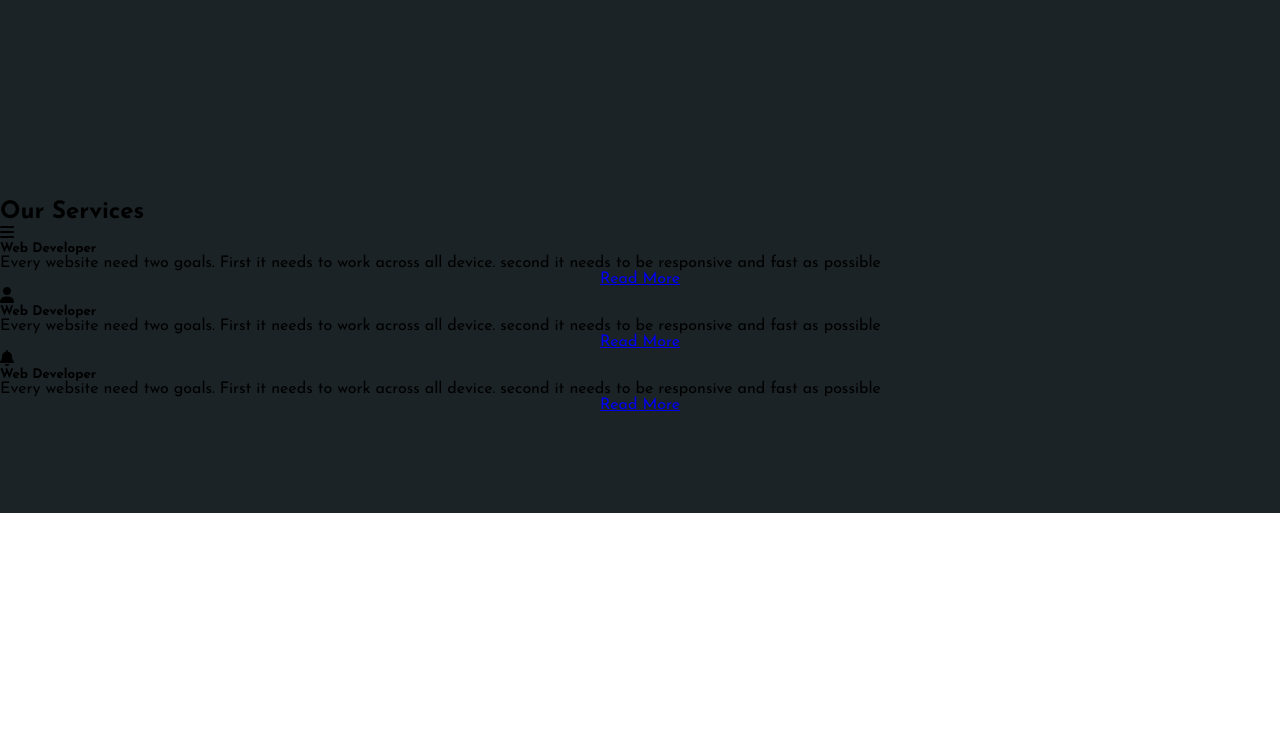
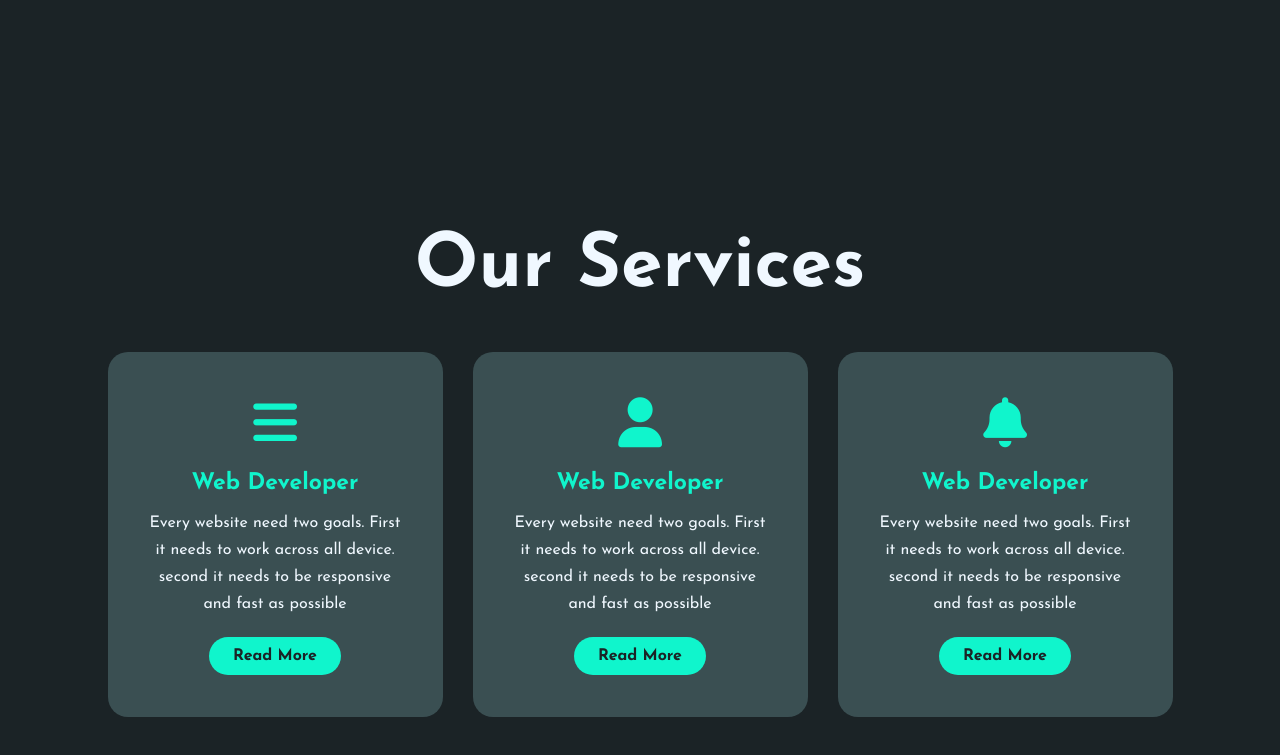
Before and after one commit to aryaintrn/porto, a plain HTML site: page index.html in a window 1280 px wide. Shown: the part 1512-2267 px from the top of the page. Before the commit the page ends 2025 px from the top, so only its background shows below. Drawn offline with Linux system fonts and the light colour scheme.

Commit message:
Update style.css

```diff
--- a/css/style.css
+++ b/css/style.css
@@ -192,4 +192,70 @@ button:hover{
     width: 100%;
     padding: 100px 0;
 }
+
+.title h2{
+    color: aliceblue;
+    font-size: 75px;
+    width: 1130px;
+    margin: 30px auto;
+    text-align: center;
+}
+
+.box{
+    display: flex;
+    justify-content: center;
+    align-items: center;
+    min-height: 400px;
+}
+
+.card{
+    height: 365px;
+    width: 335px;
+    padding: 20px 35px;
+    background-color: #3a4f52;
+    border-radius: 20px;
+    margin: 15px;
+    position: relative;
+    overflow: hidden;
+    text-align: center;
+}
+
+.card i{
+    font-size: 50px;
+    display: block;
+    text-align: center;
+    margin: 25px 0;
+    color: #10f5cc;
+}
+
+h5{
+    color: #10f5cc;
+    font-size: 23px;
+    margin-bottom: 15px;
+}
+
+.pra p{
+    color: aliceblue;
+    font-size: 16px;
+    line-height: 27px;
+    margin-bottom: 25px;
+}
+
+.card .button{
+    background-color: #10f5cc;
+    color: #1b2326;
+    text-decoration: none;
+    border: 2px solid transparent;
+    font-weight: bold;
+    padding: 9px 22px;
+    border-radius: 30px;
+    transition: .4s;
+}
+
+.card .button:hover{
+    background-color: transparent;
+    border: 2px solid #10f5cc;
+    cursor: pointer;
+    color: #10f5cc;
+}
 /*END SERVICE*/
```
